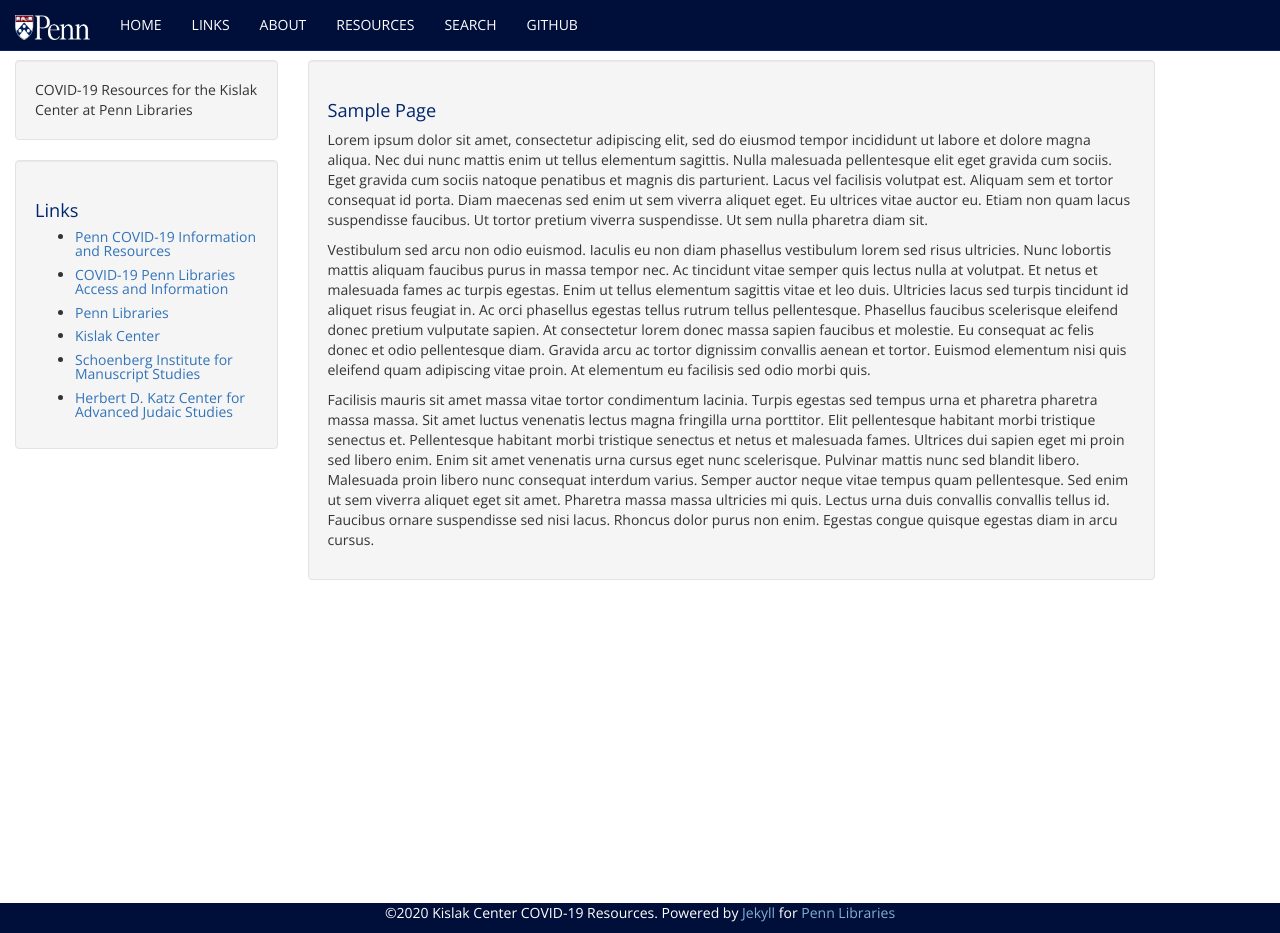
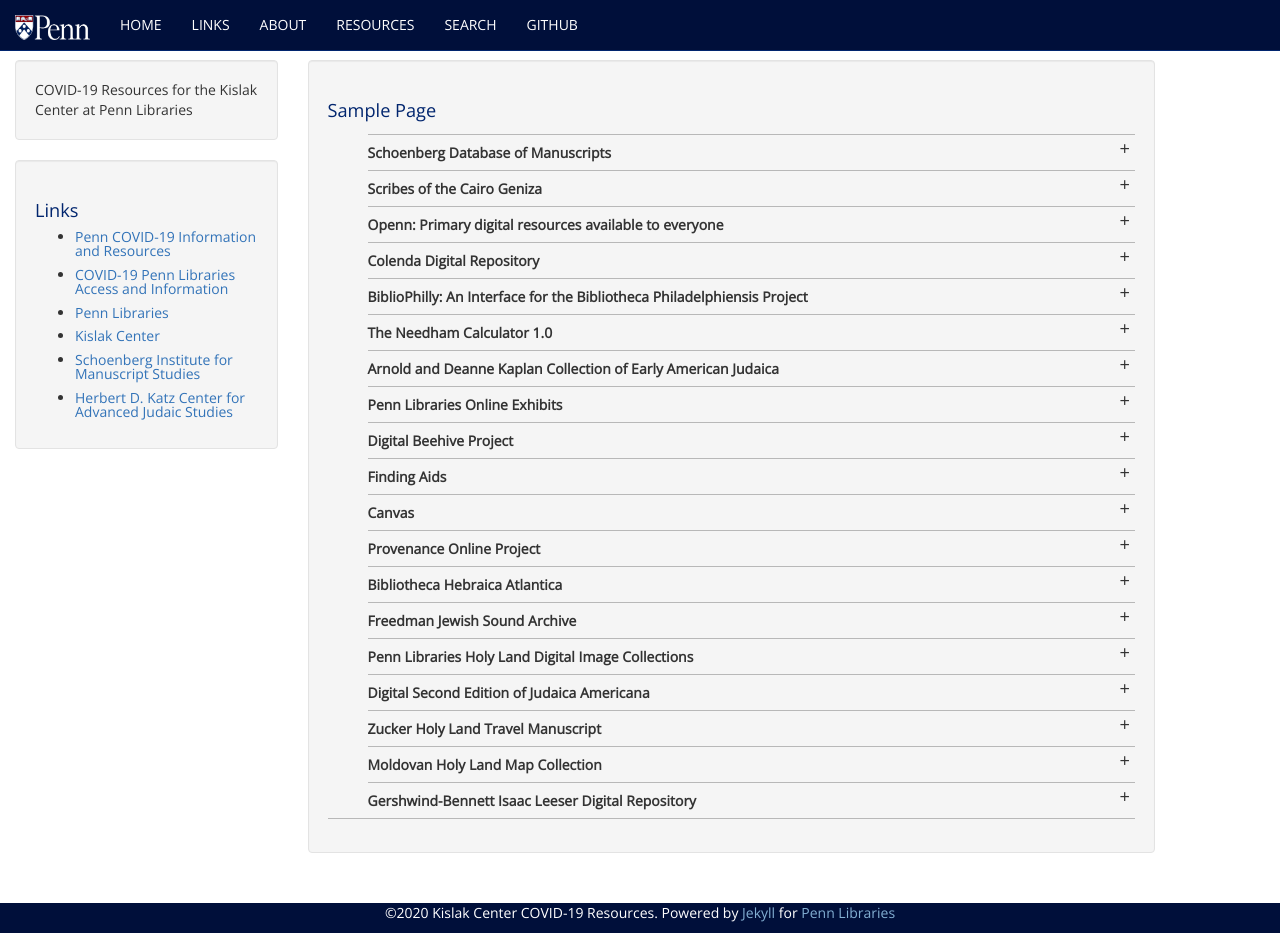
Before and after one commit to KislakCenter/covid-19-resources, a Jekyll site: the page built from sample-page.md, in a window 1280 px wide and 933 px high. Built offline with Jekyll 4.4.1, drawn with Linux system fonts in a browser that asks for light colours; some web fonts are replaced.

Commit message:
test for accordion

```diff
--- a/sample-page.md
+++ b/sample-page.md
@@ -4,8 +4,21 @@
 permalink: /sample-page/
 ---
 
-Lorem ipsum dolor sit amet, consectetur adipiscing elit, sed do eiusmod tempor incididunt ut labore et dolore magna aliqua. Nec dui nunc mattis enim ut tellus elementum sagittis. Nulla malesuada pellentesque elit eget gravida cum sociis. Eget gravida cum sociis natoque penatibus et magnis dis parturient. Lacus vel facilisis volutpat est. Aliquam sem et tortor consequat id porta. Diam maecenas sed enim ut sem viverra aliquet eget. Eu ultrices vitae auctor eu. Etiam non quam lacus suspendisse faucibus. Ut tortor pretium viverra suspendisse. Ut sem nulla pharetra diam sit.
+{% assign accordion_data = site.data.resources.resources %}
 
-Vestibulum sed arcu non odio euismod. Iaculis eu non diam phasellus vestibulum lorem sed risus ultricies. Nunc lobortis mattis aliquam faucibus purus in massa tempor nec. Ac tincidunt vitae semper quis lectus nulla at volutpat. Et netus et malesuada fames ac turpis egestas. Enim ut tellus elementum sagittis vitae et leo duis. Ultricies lacus sed turpis tincidunt id aliquet risus feugiat in. Ac orci phasellus egestas tellus rutrum tellus pellentesque. Phasellus faucibus scelerisque eleifend donec pretium vulputate sapien. At consectetur lorem donec massa sapien faucibus et molestie. Eu consequat ac felis donec et odio pellentesque diam. Gravida arcu ac tortor dignissim convallis aenean et tortor. Euismod elementum nisi quis eleifend quam adipiscing vitae proin. At elementum eu facilisis sed odio morbi quis.
-
-Facilisis mauris sit amet massa vitae tortor condimentum lacinia. Turpis egestas sed tempus urna et pharetra pharetra massa massa. Sit amet luctus venenatis lectus magna fringilla urna porttitor. Elit pellentesque habitant morbi tristique senectus et. Pellentesque habitant morbi tristique senectus et netus et malesuada fames. Ultrices dui sapien eget mi proin sed libero enim. Enim sit amet venenatis urna cursus eget nunc scelerisque. Pulvinar mattis nunc sed blandit libero. Malesuada proin libero nunc consequat interdum varius. Semper auctor neque vitae tempus quam pellentesque. Sed enim ut sem viverra aliquet eget sit amet. Pharetra massa massa ultricies mi quis. Lectus urna duis convallis convallis tellus id. Faucibus ornare suspendisse sed nisi lacus. Rhoncus dolor purus non enim. Egestas congue quisque egestas diam in arcu cursus.
+<style>
+ul.jekyllcodex_accordion {position: relative; margin: 1.4rem 0!important; border-bottom: 1px solid rgba(0,0,0,0.25); padding-bottom: 0;}
+ul.jekyllcodex_accordion li {border-top: 1px solid rgba(0,0,0,0.25); list-style: none; margin-left: 0;}
+ul.jekyllcodex_accordion li input {display: none;}
+ul.jekyllcodex_accordion li label {display: block; cursor: pointer; padding: 0.75rem 2.4rem 0.75rem 0; margin: 0;}
+ul.jekyllcodex_accordion li div {display: none; padding-bottom: 1.2rem;}
+ul.jekyllcodex_accordion li input:checked + label {font-weight: bold;}
+ul.jekyllcodex_accordion li input:checked + label + div {display: block;}
+ul.jekyllcodex_accordion li label::before {content: "+"; font-weight: normal; font-size: 130%; line-height: 1.1rem; padding: 0; position: absolute; right: 0.5rem; transition: all 0.15s ease-in-out;}
+ul.jekyllcodex_accordion li input:checked + label::before {transform: rotate(-45deg);}
+</style>
+<ul class="jekyllcodex_accordion">
+    {% for item in accordion_data %}
+        <li><input id="accordion{{ forloop.index }}" type="checkbox" /><label for="accordion{{ forloop.index }}">{{ item.title }}</label><div><a href="{{ item.link }}">{{ item.title }}</a><br>{{ item.description | markdownify }}</div></li>
+    {% endfor %}
+</ul>
```
